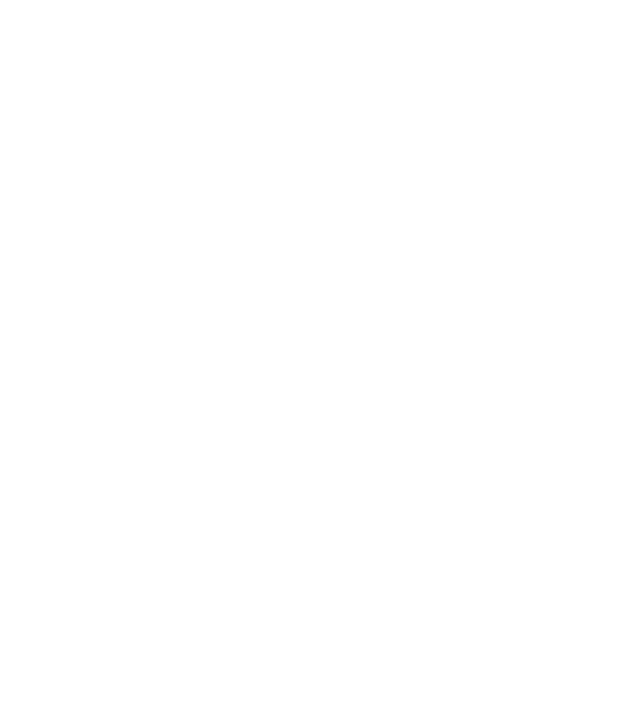
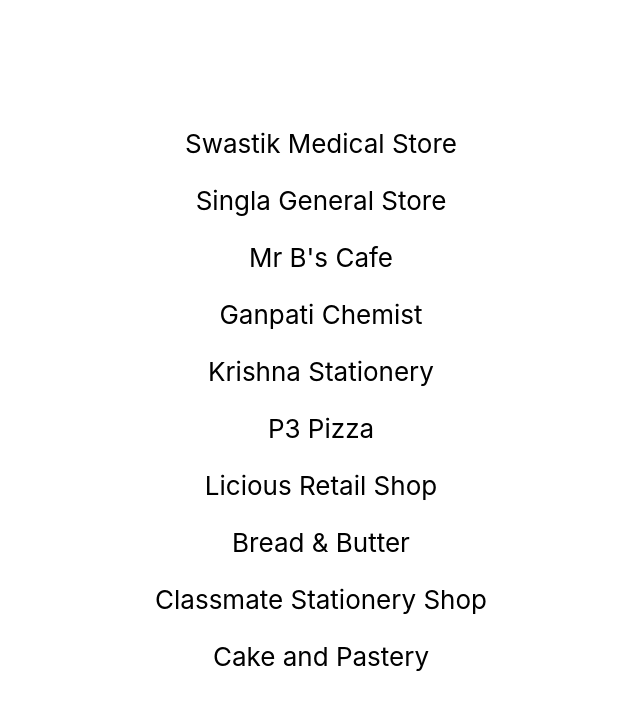
Before and after one commit to Swastikyadav/FynShop, a React (Create React App) app: page / in a window 1280 px wide. Shown: the top 710 px of the page, without its empty margins (319-959 px from the left). Built offline with nearby package versions, Linux system fonts and the light colour scheme.

Commit message:
Show list of stores with dummy json data

```diff
--- a/src/features/shopList/ShopList.js
+++ b/src/features/shopList/ShopList.js
@@ -5,12 +5,19 @@
 } from './shopListSlice';
 
 export function ShopList() {
-  const shopList = useSelector(selectShopList);
+  const { shopList } = useSelector(selectShopList);
   const dispatch = useDispatch();
 
   return (
     <div>
       {console.log(shopList, "list++")}
+      {
+        shopList.map((shop, idx) => {
+          return (<React.Fragment key={idx}>
+            <p>{shop.name}</p>
+          </React.Fragment>)
+        })
+      }
     </div>
   );
 }
```
